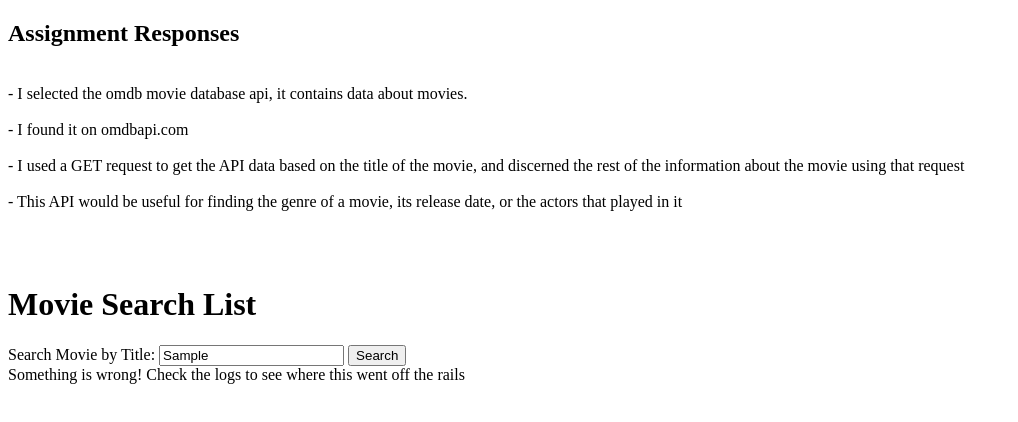
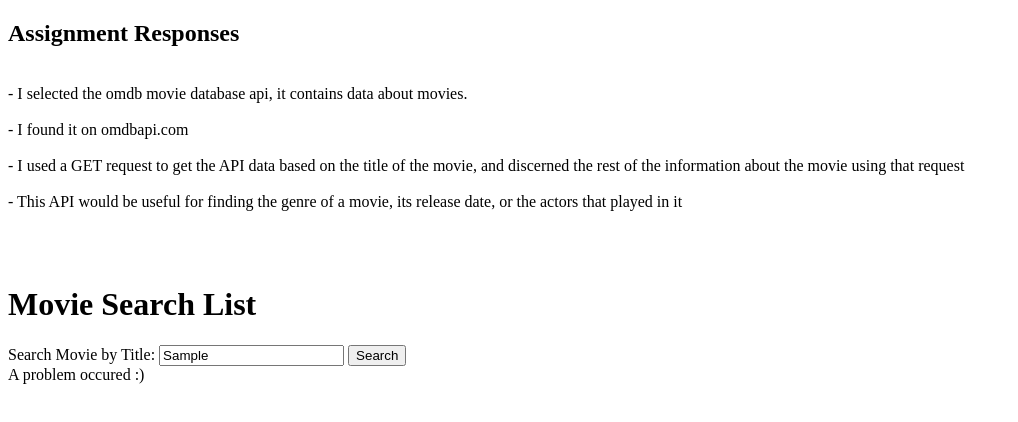
Before and after one commit to ryanghayour/API, a plain HTML site: page index.html in a window 1280 px wide. Both pictures are taken after typing "Sample" into the empty fields and a click on the button "Search". Shown: the whole page, without its empty margins (0-1018 px from the left). Drawn offline with Linux system fonts and the light colour scheme; no server answers.

Commit message:
Update index.html

```diff
--- a/index.html
+++ b/index.html
@@ -26,7 +26,7 @@
 				}
 				else if (request.readyState == 4 && request.status != 200) {
 
-					document.getElementById("data").innerHTML = "Something is wrong!  Check the logs to see where this went off the rails";
+					document.getElementById("data").innerHTML = "A problem occured :)";
 
 				}
 
```
